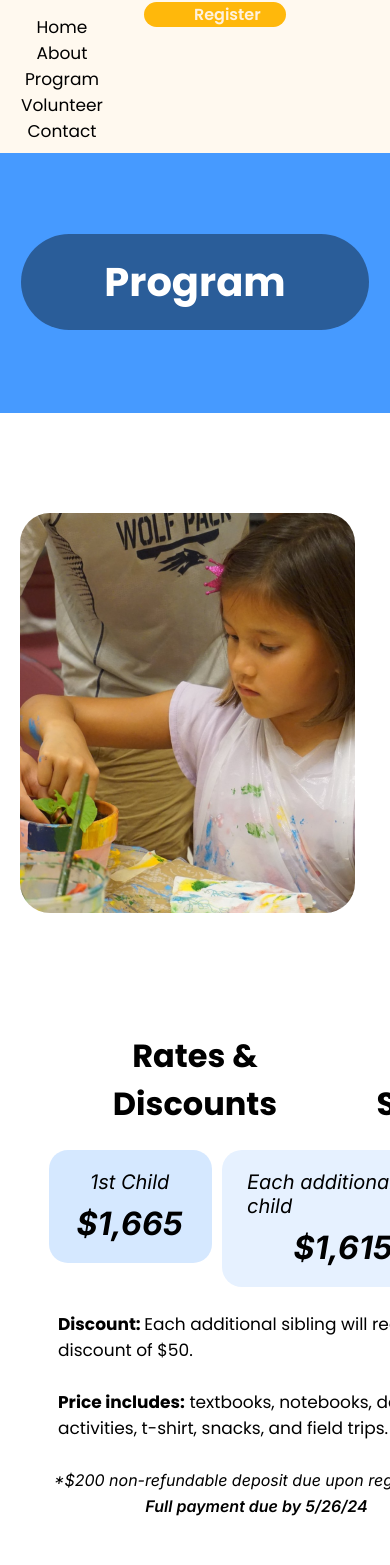
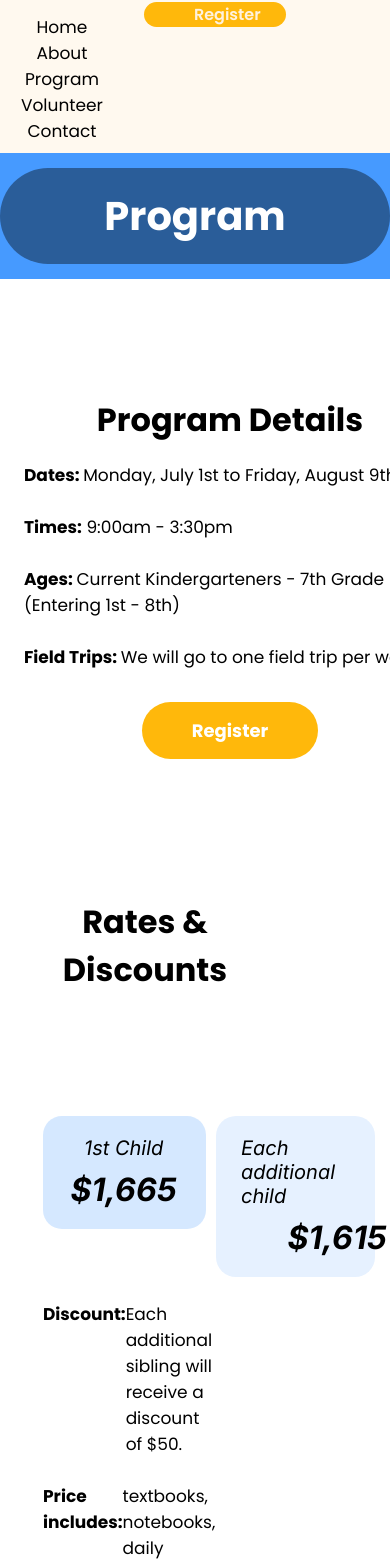
Before and after one commit to mkang2/SummerCamp2, a React (Create React App) app: page /program in a window 390 px wide. Shown: the part 164-1729 px from the top of the page. Built offline with nearby package versions, Linux system fonts and the light colour scheme.

Commit message:
mobile program page

```diff
--- a/src/pages/Program.css
+++ b/src/pages/Program.css
@@ -636,3 +636,140 @@
   line-height: normal;
   letter-spacing: normal;
 }
+/* Media query for screens with a width of 430px */
+@media only screen and (max-width: 430px) {
+  .child-price-icon {
+    height: auto;
+    min-width: auto;
+    width: 100%;
+  }
+
+  .program-details-wrapper {
+    width: 100%;
+  }
+
+  .learn-more-button1 {
+    width: 100%;
+  }
+
+  .contact-us-container {
+    width: 100%;
+  }
+
+  .register1 {
+    min-width: auto;
+  }
+
+  .about2,
+  .contact2,
+  .home2,
+  .program2,
+  .volunteer1 {
+    min-width: auto;
+  }
+
+  .frame-nav,
+  .home-group {
+    flex-direction: column;
+    align-items: center;
+    justify-content: center;
+    padding: 0;
+  }
+
+  .frame-container {
+    padding: var(--padding-xs);
+  }
+
+  .frame-div {
+    padding: var(--padding-xs) 0;
+  }
+
+  .image-8-group {
+    padding: var(--padding-mini) 0;
+  }
+
+  .child-participant-wrapper {
+    width: 100%;
+    padding: 0 var(--padding-xs);
+  }
+
+  .frame-parent1 {
+    flex-direction: column;
+    gap: var(--gap-mini);
+  }
+
+  .rates-discounts-content {
+    padding-right: 200px;
+    margin-left: -70px;
+  }
+
+  .program-child {
+    padding-right: 100px;
+  }
+
+  .program-dates-and-times {
+    margin-left: -80px;
+  }
+
+  .rates-discounts-content-parent {
+    display: flex;
+    flex-direction: column;
+  }
+
+  .program-dates-and-times-wrapper {
+    padding: 10px;
+  }
+
+  .program-dates-and-times {
+    padding: 10px;
+  }
+
+  .daily-schedule {
+    padding-top: 1000px;
+    margin-left: -300px;
+    width: 100%;
+  }
+
+  .email-icon-parent {
+    /* padding-top: -1000px; */
+    margin-top: -900px;
+  }
+
+  .calvary-camp-logo {
+    margin-left: -430px;
+    padding-right: 200px;
+  }
+
+  .frame-parent3 {
+    padding-left: 450px;
+  }
+
+  .discount-each-additional-container {
+    width: 100%;
+  }
+
+  .price-includes-textbooks-not,
+  .discount-each-additional-sibl {
+    width: 100%;
+    display: flex;
+  }
+
+  .non-refundable-deposit-due-container {
+    padding-left: 410px;
+    width: 100%;
+  }
+
+  .discount-each-additional-sibl-wrapper {
+    padding-left: 450px;
+    padding-right: 1000px;
+    width: 100%;
+  }
+
+  .price-includes-textbooks-not {
+    width: 100%;
+  }
+
+  .address-icon {
+    width: 100px;
+  }
+}
```
